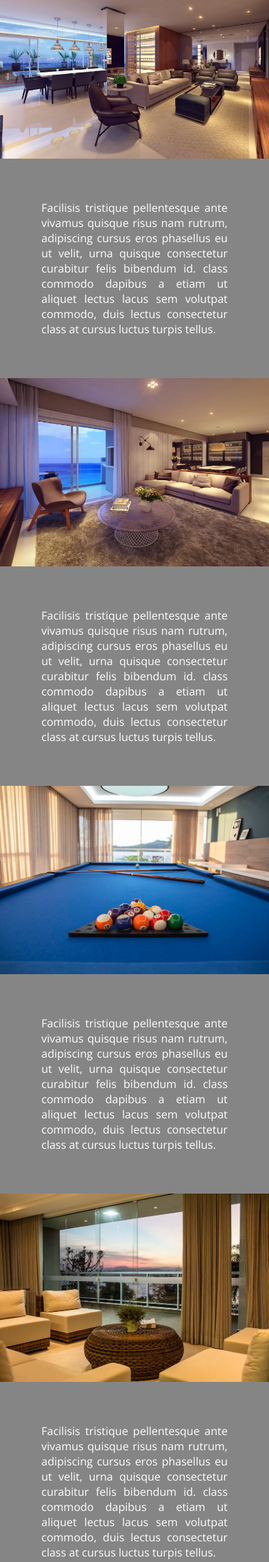
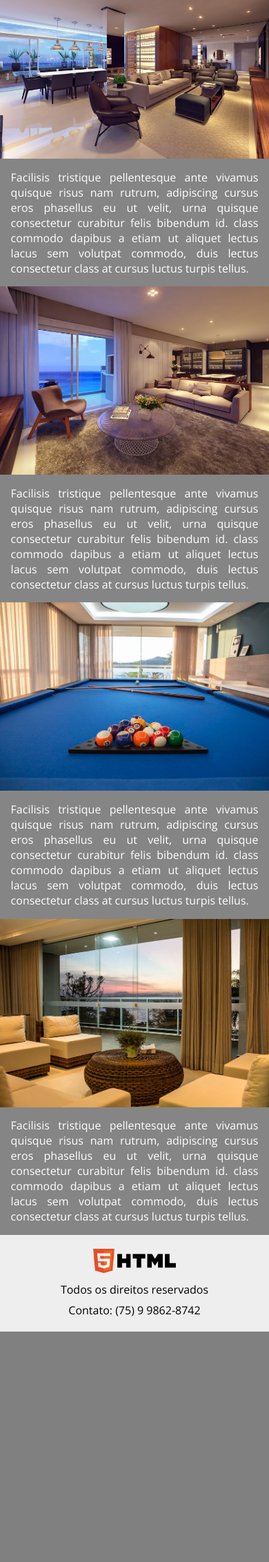
Before and after one commit to jonasearth/projetos-danki, a PHP site: page / in a window 390 px wide. Shown: the part 1110-3374 px from the top of the page at 69% size. After the commit the page ends 3040 px from the top, so only its background shows below. Run offline with PHP 8.4, Linux system fonts and the light colour scheme.

Commit message:
redução do padding texto mosaico

```diff
--- a/front-end/projeto_02/assets/css/style.css
+++ b/front-end/projeto_02/assets/css/style.css
@@ -163,7 +163,7 @@ section.chamada h2 {
 .item-2-mosaico {
     background-color: rgb(133, 133, 133);
     width: 40%;
-    padding: 60px;
+    padding: 40px;
 }
 .item-2-mosaico p {
     color: white;
@@ -217,6 +217,7 @@ footer .container {
     }
     .item-2-mosaico {
         width: 100%;
+        padding: 4%;
     }
     .flex-mosaico {
         display: block;
```
